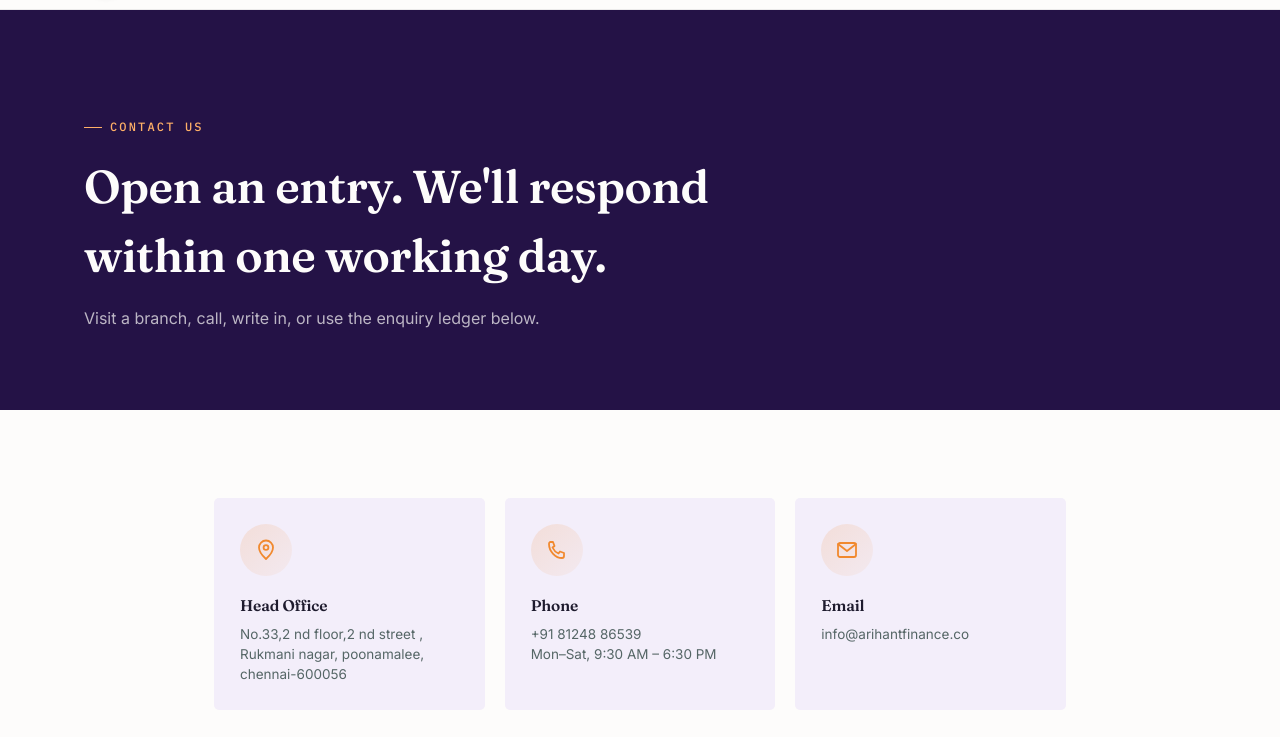
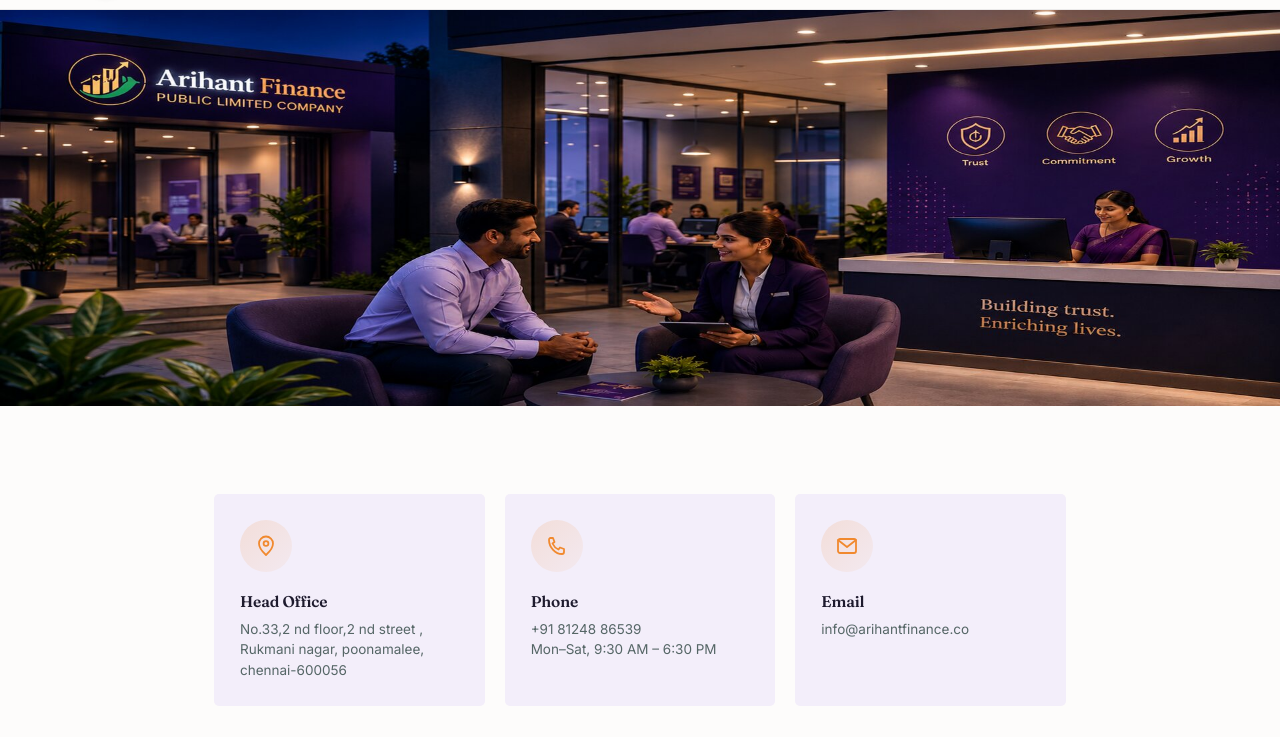
Before and after one commit to myinfotech16-svg/arihant-finance, a website: page contact.html in a window 1280 px wide. Shown: the part 63-800 px from the top of the page. Drawn offline with Linux system fonts and the light colour scheme.

Commit message:
Updated contact page

```diff
--- a/about.css
+++ b/about.css
@@ -1,12 +1,11 @@
 .page-hero-image {
-  width: 100%; aspect-ratio: 1920 / 650; max-height: 560px; overflow: hidden;
+  width: 100%; aspect-ratio: 2600 / 650; max-height: 560px; overflow: hidden;
   background: linear-gradient(rgba(36,18,70,0.35), rgba(36,18,70,0.55)), url("images/about-bg.jpg");
   background-size: cover;
   background-position: center;
-  display: flex; align-items: center;
-  color: var(--paper);
+  padding: 80px 0 90px
 }
-.page-hero-image h1 { color: var(--paper); font-size: clamp(30px, 4.4vw, 46px); max-width: 620px; margin-bottom: 14px; }
+.page-hero-image h1 { color: var(--paper); font-size: clamp(30px, 4.4vw, 46px); max-width: 700px; margin-bottom: 14px; }
 .page-hero-image p { color: rgba(253,252,251,0.7); max-width: 520px; font-size: 16px; margin: 0; }
 @media (max-width: 640px) {
   .page-hero-image { aspect-ratio: 4 / 3; max-height: 420px; }
--- a/career.css
+++ b/career.css
@@ -1,3 +1,9 @@
+.page-hero-career {
+  background: linear-gradient(rgba(36,18,70,0.4), rgba(36,18,70,0.6)), url("images/career-bg.jpg");
+  background-size: cover;
+  background-position: center 30%;
+}
+
 .openings-list { display: flex; flex-direction: column; gap: 14px; }
 .opening-row { display: flex; justify-content: space-between; align-items: center; background: var(--paper); border: 1px solid rgba(30,27,46,0.1); padding: 20px 24px; border-radius: 5px; gap: 16px; flex-wrap: wrap; }
 .opening-row h4 { font-size: 16.5px; margin-bottom: 6px; }
--- a/contact.css
+++ b/contact.css
@@ -1,3 +1,9 @@
+.page-hero-image { width: 100%; aspect-ratio: 2100 / 650; max-height: 560px; overflow: hidden; background: var(--primary-deep); }
+.page-hero-image img { width: 100%; height: 100%; object-fit: cover; object-position: center 30%; display: block; }
+@media (max-width: 640px) {
+  .page-hero-image { aspect-ratio: 4 / 3; max-height: 420px; }
+}
+
 .contact-info-grid { display: grid; grid-template-columns: repeat(3, 1fr); gap: 20px; max-width: 900px; margin: 0 auto; }
 .contact-info-card { background: var(--sand); padding: 26px; border-radius: 5px; }
 .contact-info-card .icon-badge { margin-bottom: 6px; }
--- a/contact.html
+++ b/contact.html
@@ -49,12 +49,8 @@
 
 <main>
 
-  <section class="page-hero">
-    <div class="container">
-      <div class="eyebrow dark">Contact Us</div>
-      <h1>Open an entry. We'll respond within one working day.</h1>
-      <p>Visit a branch, call, write in, or use the enquiry ledger below.</p>
-    </div>
+  <section class="page-hero-image">
+    <img src="images/contact-bg.jpg" alt="Arihant Finance Public Limited Company — Contact Us" />
   </section>
 
   <section class="section">
@@ -150,7 +146,7 @@
   </div>
   <div class="container"><div class="ledger-rule"></div></div>
   <div class="footer-bottom">
-    <span>© 1993–2026 Arihant Finance Public Limited Company. All rights reserved.</span>
+    <span>© 1998–2026 Arihant Finance Public Limited Company. All rights reserved.</span>
     <span>CIN &amp; NBFC registration details available on request at any branch.</span>
   </div>
 </footer>
```
Also changed, not shown: career.html (+1 -1 lines), images/contact-bg.jpg (added), images/slide1.jpg, images/slide2.jpg, images/slide3.jpg, images/slide4.jpg, images/slide5.jpg, 1 other file.
